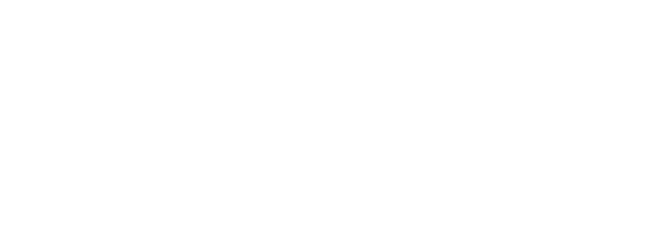
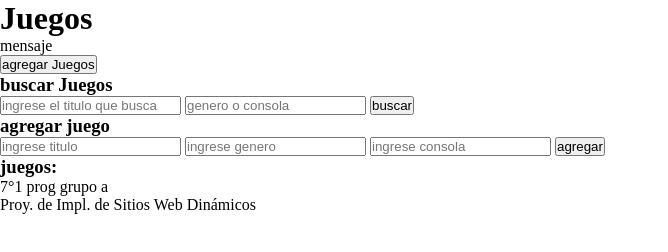
Before and after one commit to luchos-git/juegos, a plain HTML site: page index.html in a window 1280 px wide. Shown: the whole page, without its empty margins (0-668 px from the left). Drawn offline with Linux system fonts and the light colour scheme.

Commit message:
html hecho

```diff
--- a/index.html
+++ b/index.html
@@ -7,6 +7,44 @@
     <link rel="stylesheet" href="style.css">
 </head>
 <body>
+    <div id="contenedor">
+        <header><h1>Juegos</h1></header>
+        <p class="mensaje">mensaje</p>
+        <main>
+            <button id="b-agregar">agregar Juegos</button>
+            <section id="formulario">
+                <form action="" id="buscar">
+                    <h3> buscar Juegos</h3>
+                    <input type="text" name="titulo" placeholder="ingrese el titulo que busca">
+                    <input type="text" name="genero" placeholder="genero o consola">
+                    <input type="submit" name="submit" value="buscar">
+                </form>
 
+                <form action="" id="agregar">
+                    <h3>agregar juego</h3>
+                    <input type="text" name="titulo" placeholder="ingrese titulo" required>
+                    <input type="text" name="genero" placeholder="ingrese genero" required>
+                    <input type="text" name="consola" placeholder="ingrese consola" required>
+                    <input type="submit" name="submit" value="agregar">
+                </form>
+
+                <form action="" id="modificar"></form>
+            </section>
+
+            <section id="listado">
+                <h3>juegos:</h3>
+                <div id="listado"></div>
+            </section>
+
+        </main>
+        <footer>
+            <p>7°1 prog  grupo a</p>
+            <p>Proy. de Impl. de Sitios Web Dinámicos</p>
+        </footer>
+    </div>
+
+    <script src="js/mostrarMensaje.js"></script>
+    <script src="js/eventos.js"></script>
+    <script src="js/modulos.js"></script>
 </body>
 </html>
--- a/style.css
+++ b/style.css
@@ -0,0 +1,5 @@
+*{
+    margin: 0;
+    padding: 0;
+    box-sizing: border-box;
+}
```
